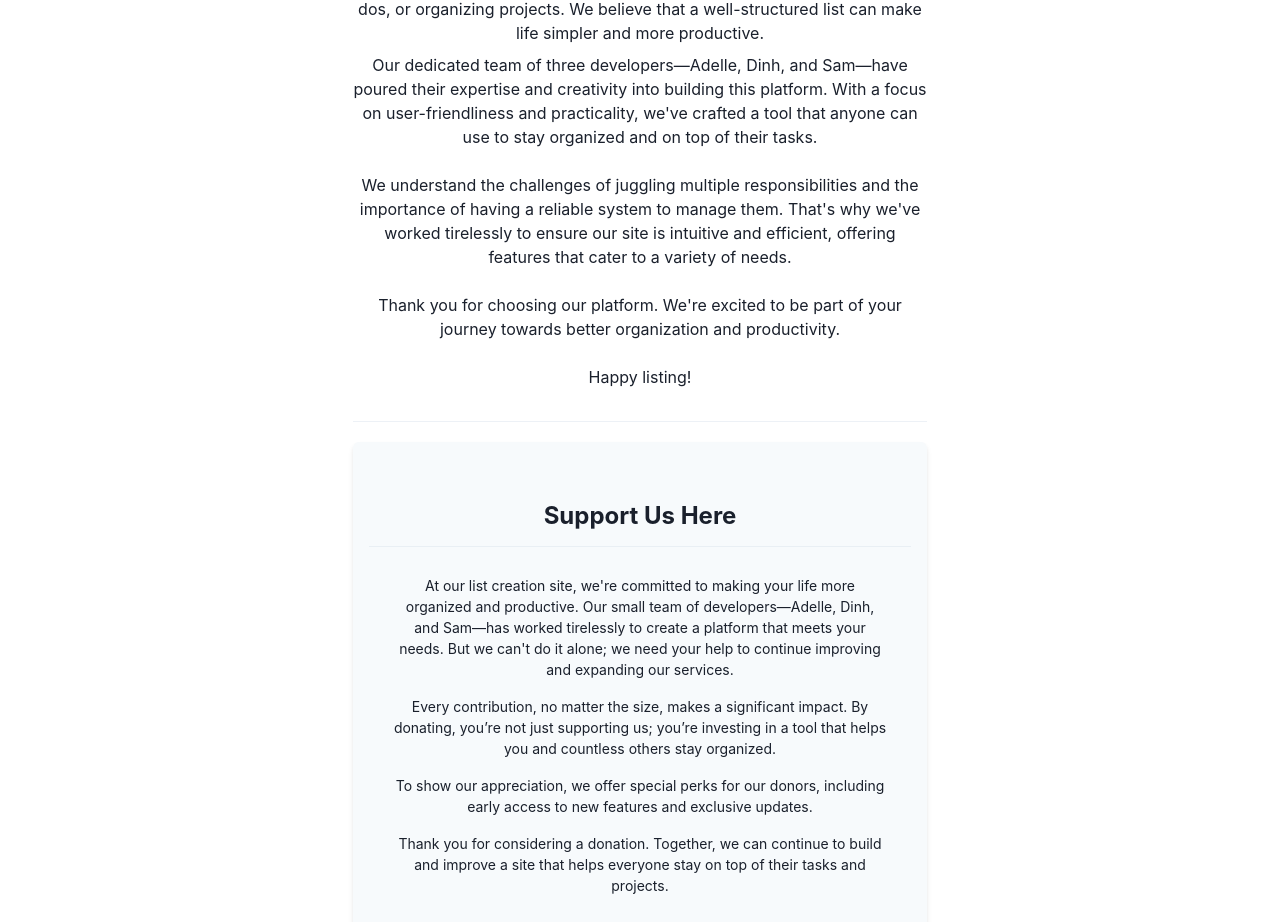
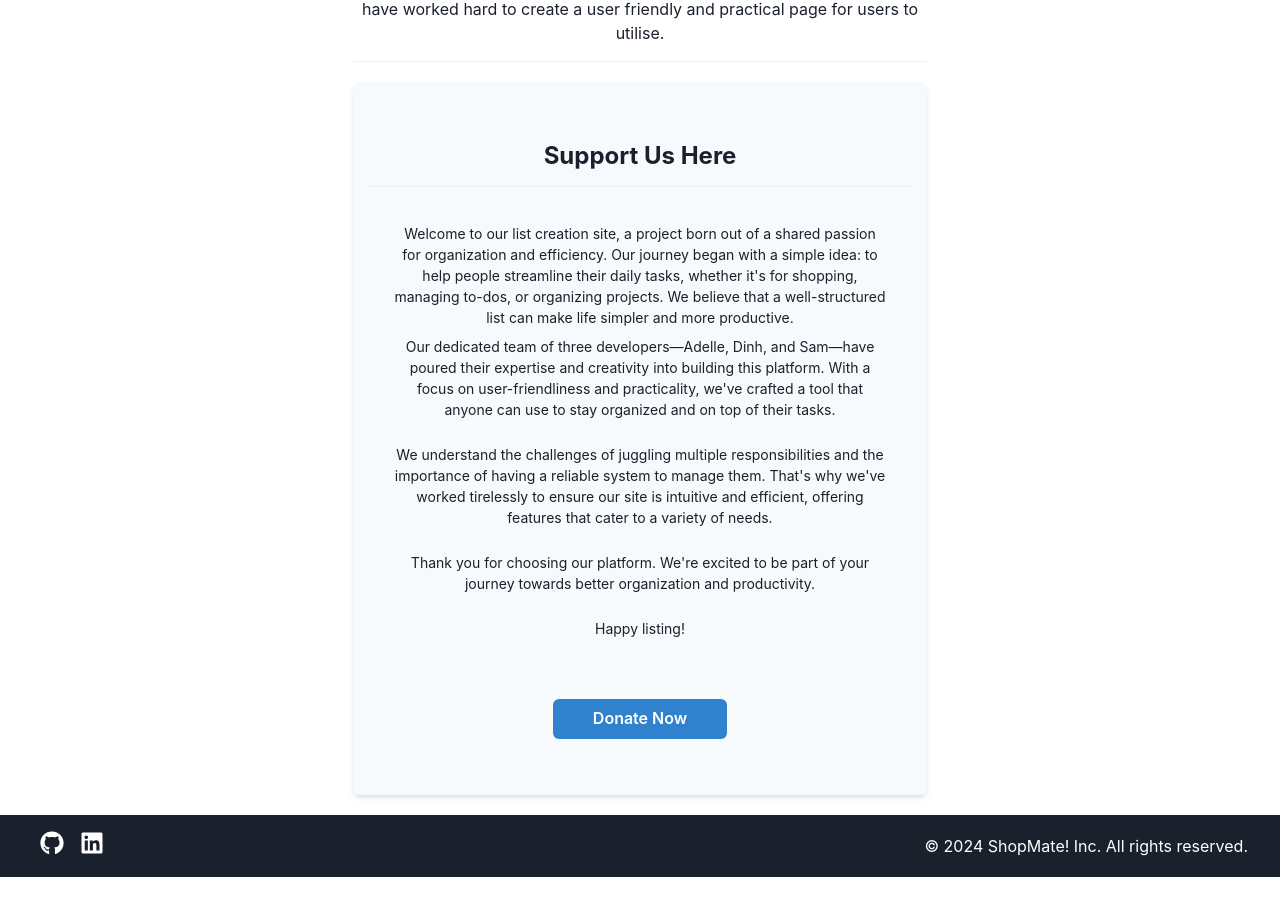
Before and after one commit to DinhN17/Shop-Mate, a React (Vite) app in the folder client/: page /donation in a window 1280 px wide. Shown: the part 233-1155 px from the top of the page. After the commit the page ends 1110 px from the top, so only its background shows below. Built offline with nearby package versions, Linux system fonts and the light colour scheme.

Commit message:
fixed error and added picture to homepage

```diff
--- a/client/src/pages/Donation.jsx
+++ b/client/src/pages/Donation.jsx
@@ -1,9 +1,18 @@
 import { useState } from "react";
 import { Link } from "react-router-dom";
 import { useMutation } from "@apollo/client";
-import { Divider, Button, Box, Text, Flex, Container, ListItem, UnorderedList} from "@chakra-ui/react";
+import {
+  Divider,
+  Button,
+  Box,
+  Text,
+  Flex,
+  Container,
+} from "@chakra-ui/react";
+
 
 const Donation = () => {
+
   return (
     <Container>
       <Box>
@@ -16,6 +25,32 @@ const Donation = () => {
             <Text as="h1" fontSize="4xl" textAlign="center" p={4}>
               Our Story
             </Text>
+            <Text mt={2} textAlign="center" pb={4}>
+              This website was developed by us to aid peoples organisation, we created a list website to be used for shopping lists, tasks to be done and can even be used for project organisation. our 3 developers, Adelle, Dinh and Sam have worked hard to create a user friendly and practical page for users to utilise.
+            </Text>
+          </Box>
+        </Flex>
+
+        <Divider />
+
+        <Box flex="1" textAlign={{ base: "center", md: "left" }}>
+              <Box
+                  bg="gray.50"
+                  p={4}
+                  py={10}
+                  my = {5}
+                  borderRadius="md"
+                  boxShadow="md"
+                  textAlign="center"
+                >
+                  <Text p={2} pb= {3} mt={2} fontSize="2xl" fontWeight="bold">
+                    Support Us Here
+                  </Text>
+                  <Divider/>
+
+                  <Box >
+                  <Box py={5}>
+                        <Text fontSize="sm" px={6} py={2} >
                         <Text mt={2} textAlign="center" pb={4}>
               Welcome to our list creation site, a project born out of a shared
               passion for organization and efficiency. Our journey began with a
@@ -58,49 +93,12 @@ const Donation = () => {
             </Text>
 
             </Text>
-          </Box>
-        </Flex>
-
-        <Divider />
-
-        <Box flex="1" textAlign={{ base: "center", md: "left" }}>
-          <Box
-            bg="gray.50"
-            p={4}
-            py={10}
-            my={5}
-            borderRadius="md"
-            boxShadow="md"
-            textAlign="center"
-          >
-            <Text p={2} pb={3} mt={2} fontSize="2xl" fontWeight="bold">
-              Support Us Here
                         </Text>
-            <Divider />
-
-            <Box>
-              <Box py={5}>
-                <Text fontSize="sm" px={6} py={2}>
-              At our list creation site, we're committed to making your life more organized and productive. Our small team of developers—Adelle, Dinh, and Sam—has worked tirelessly to create a platform that meets your needs. But we can't do it alone; we need your help to continue improving and expanding our services.
-                </Text>
-
-                <Text fontSize="sm" px={6} py={2}>
-                Every contribution, no matter the size, makes a significant impact. By donating, you’re not just supporting us; you’re investing in a tool that helps you and countless others stay organized.
-                </Text>
-
-                <Text fontSize="sm" px={6} py={2}>
-                To show our appreciation, we offer special perks for our donors, including early access to new features and exclusive updates.
-                </Text>
-
-                <Text fontSize="sm" px={6} py={2}>
-                Thank you for considering a donation. Together, we can continue to build and improve a site that helps everyone stay on top of their tasks and projects.
-                </Text>
-
                     </Box>
 
                     <Box px={8} pb={4}>
                       <a href="https://donate.stripe.com/test_3csaHN10t4Bv2TScMN">
-                  <Button colorScheme="blue" size="md" px={10}>
+                        <Button colorScheme='blue' size='md' px={10}>
                             Donate Now
                         </Button>
                         </a>
--- a/client/src/pages/Home.jsx
+++ b/client/src/pages/Home.jsx
@@ -136,7 +136,7 @@ const Home = () => {
                                 <Image
                                     borderRadius="full"
                                     boxSize="150px"
-                                    src="https://via.placeholder.com/150"
+                                    src="/adelle.png"
                                     alt="Team Member 2"
                                     mx="auto"
                                 />
```
Also changed, not shown: client/public/adelle.png (added). Lines whose indentation alone changed are shown as unchanged.
